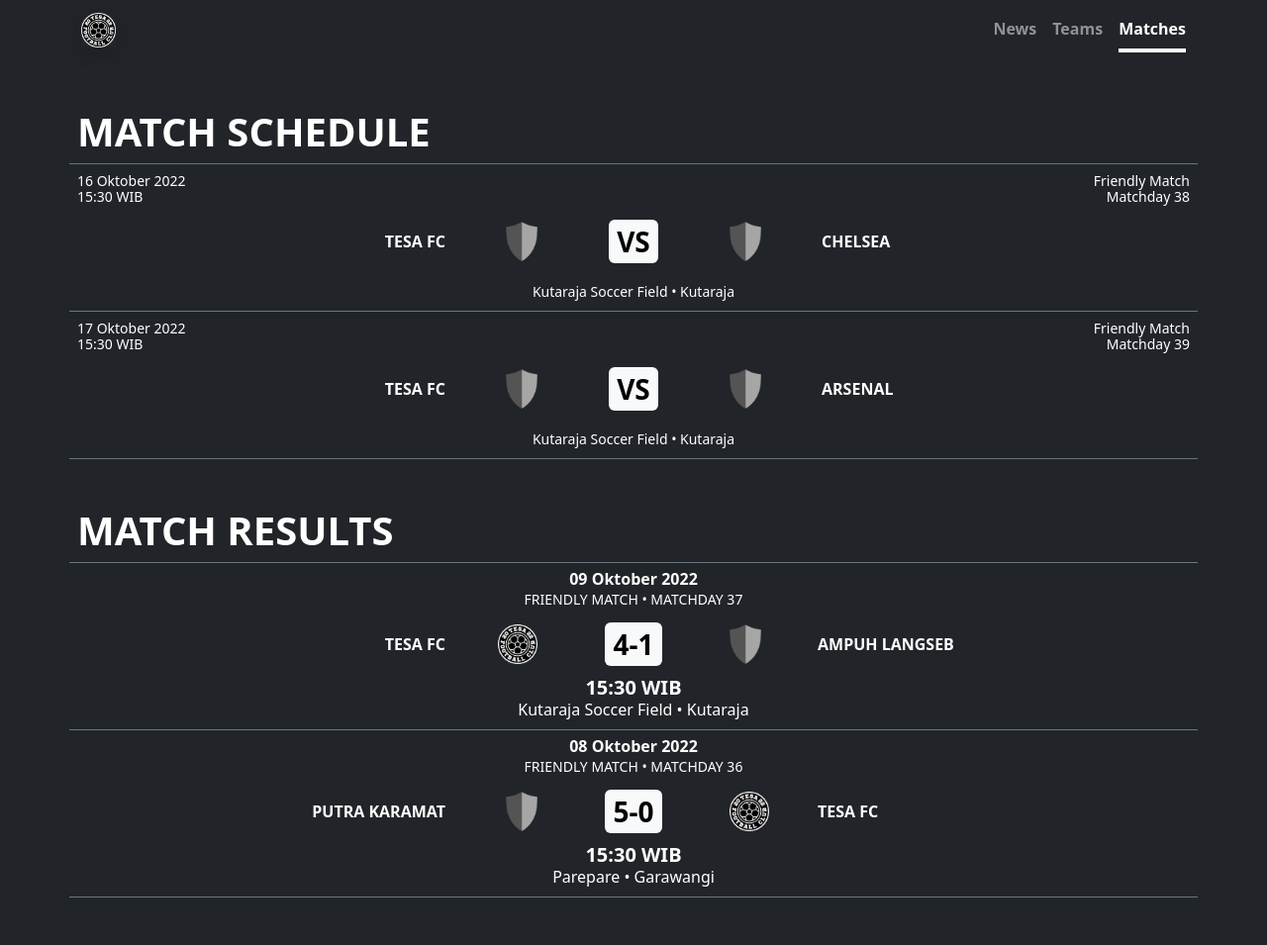
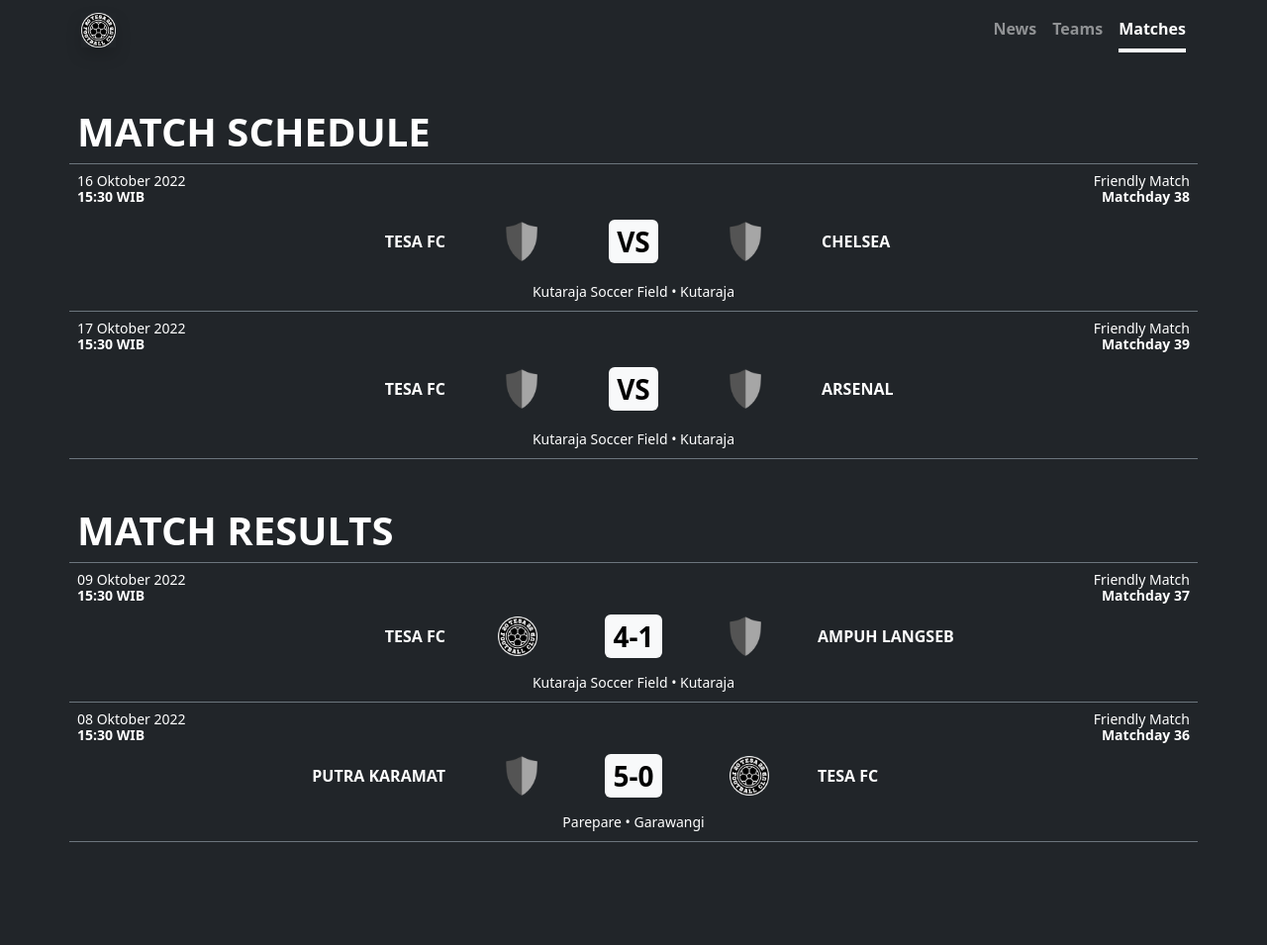
Before and after one commit to tesafc/tesafc.github.io, a Jekyll site: the page built from matches.html, in a window 1280 px wide. Shown: the whole page at 99% size. Built offline with Jekyll 4.4.1, drawn with Linux system fonts in a browser that asks for light colours; after the commit the page ends 900 px from its top, so only the background shows below that.

Commit message:
Update matches.html

```diff
--- a/matches.html
+++ b/matches.html
@@ -14,11 +14,11 @@
           <div class="card-header d-flex justify-content-between bg-transparent border-0 px-2">
             <div>
               <p class="card-text text-start text-capitalize mb-0 lh-1"><small>{{ match.time }}</small></p>
-              <p class="card-text text-start text-uppercase mb-0 lh-1"><small>{{ match.kick-off }}</small></p>
+              <p class="card-text text-start text-uppercase fw-bolder mb-0 lh-1"><small>{{ match.kick-off }}</small></p>
             </div>
             <div>
               <p class="card-text text-end text-capitalize mb-0 lh-1"><small>{{ match.competition }}</small></p>
-              <p class="card-text text-end text-capitalize mb-0 lh-1"><small>{{ match.matchday }}</small></p>
+              <p class="card-text text-end text-capitalize fw-bolder mb-0 lh-1"><small>{{ match.matchday }}</small></p>
             </div>
           </div>
           <div class="card-body py-2">
@@ -56,9 +56,15 @@
       {% for match in results reversed %}
       <div class="col">
         <div class="card text-bg-dark border-0 border-secondary border-bottom rounded-0 px-0">
-          <div class="card-header bg-transparent border-0">
-            <p class="card-text text-center text-capitalize fw-bolder mb-0 lh-1">{{ match.time }}</p>
-            <p class="card-text text-center text-uppercase mb-0"><small>{{ match.competition }} • {{ match.matchday }}</small></p>
+          <div class="card-header d-flex justify-content-between bg-transparent border-0 px-2">
+            <div>
+              <p class="card-text text-start text-capitalize mb-0 lh-1"><small>{{ match.time }}</small></p>
+              <p class="card-text text-start text-uppercase fw-bolder mb-0 lh-1"><small>{{ match.kick-off }}</small></p>
+            </div>
+            <div>
+              <p class="card-text text-end text-capitalize mb-0 lh-1"><small>{{ match.competition }}</small></p>
+              <p class="card-text text-end text-capitalize fw-bolder mb-0 lh-1"><small>{{ match.matchday }}</small></p>
+            </div>
           </div>
           <div class="card-body py-1">
             <div class="row g-2">
@@ -80,8 +86,7 @@
             </div>
           </div>
           <div class="card-footer bg-transparent border-0">
-            <p class="card-text text-center text-uppercase fs-5 fw-bolder mb-0 lh-1">{{ match.kick-off }}</p>
-            <p class="card-text text-center text-capitalize mb-0">{{ match.stadium }} • {{ match.place }}</p>
+            <p class="card-text text-center text-capitalize mb-0"><small>{{ match.stadium }} • {{ match.place }}</small></p>
           </div>
         </div>
       </div>
```
